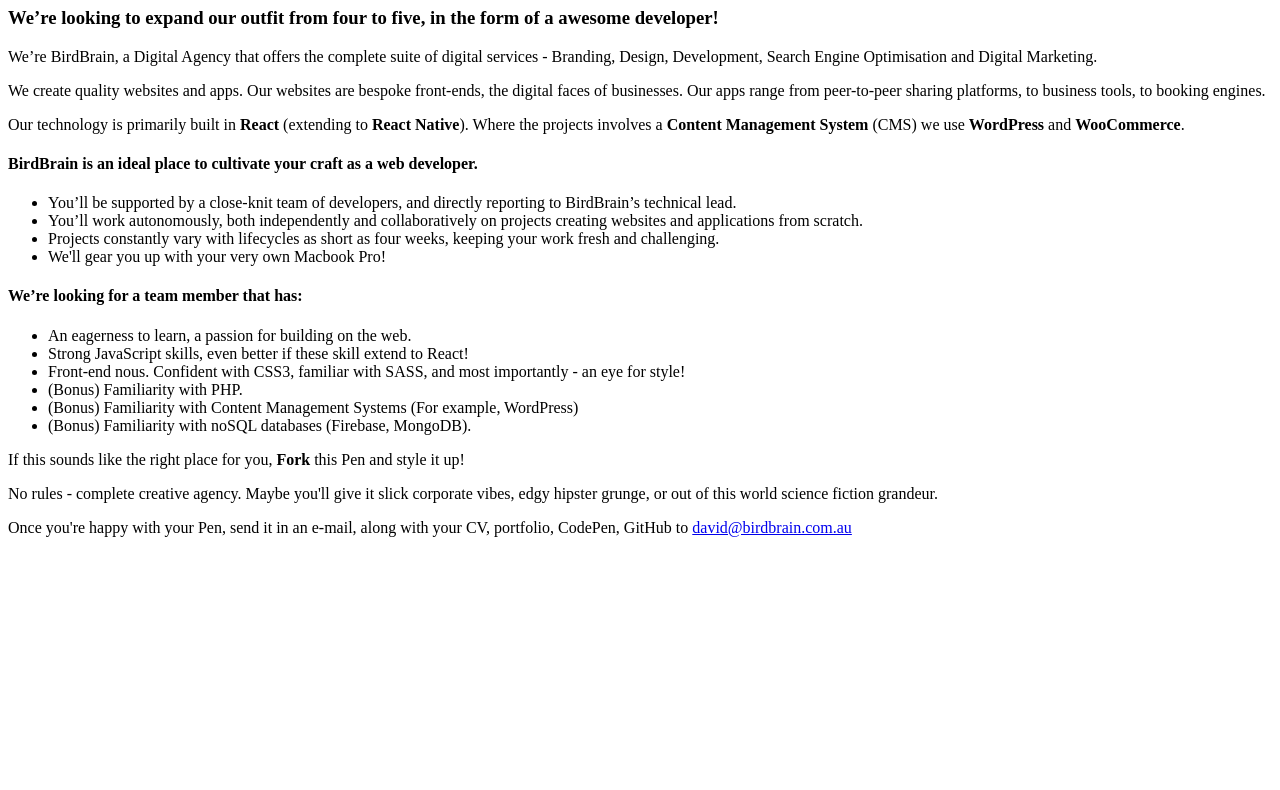
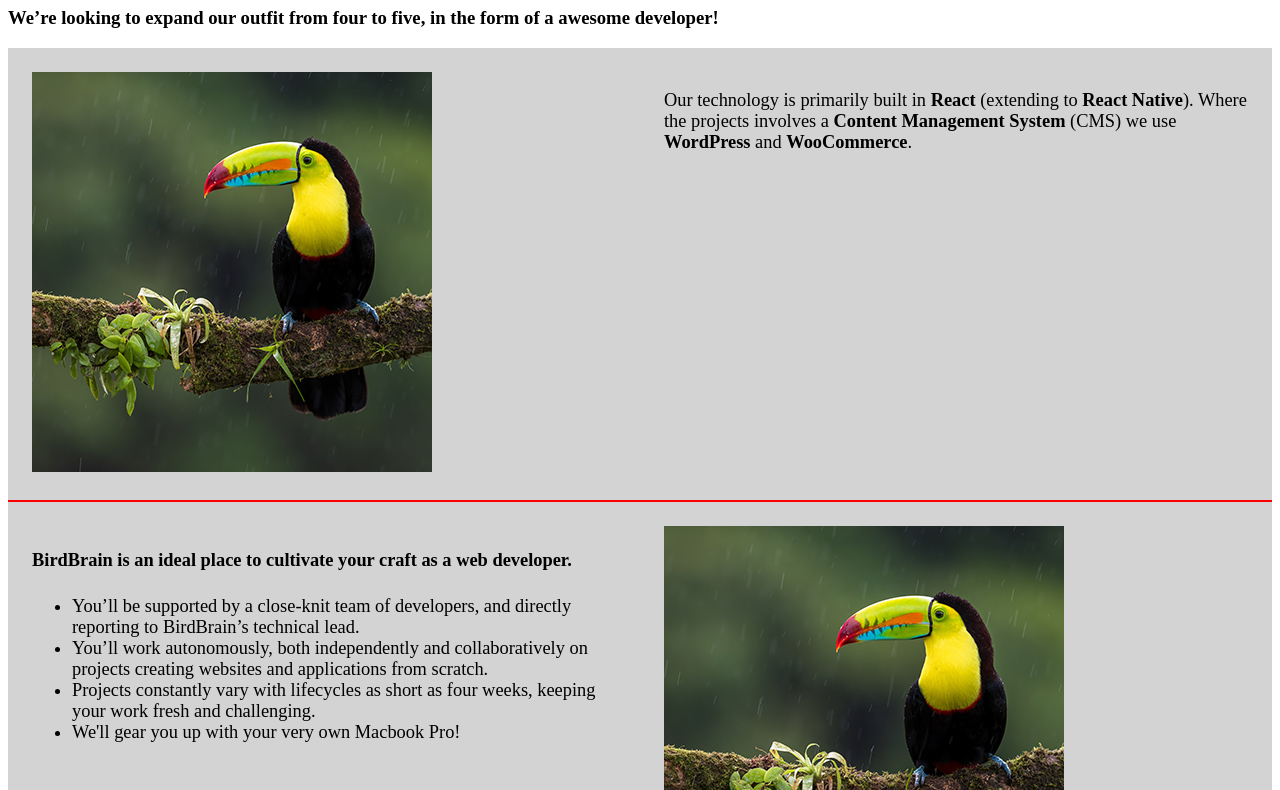
Before and after one commit to Robbozinoz/birdbrain, a website: page index.html in a window 1280 px wide. Shown: the part 73-863 px from the top of the page. Before the commit the page ends 800 px from the top, so only its background shows below. Drawn offline with nearby package versions, Linux system fonts and the light colour scheme; files that its build step writes are made by us from their sources.

Commit message:
Initial workflow setup for sass partials, media mixins created, css grid install with basid initial styling, folder creation for ease of use

```diff
--- /dev/null
+++ b/assets/scss/_config.scss
@@ -0,0 +1,11 @@
+@mixin mediaLg {
+    @media screen and (min-width: 769px) and (max-width: 1170px) {
+        @content;
+    }
+}
+
+@mixin mediaMd {
+    @media screen and (max-width: 768px) {
+        @content;
+    }
+}
--- /dev/null
+++ b/assets/scss/_mobile.scss
@@ -0,0 +1,45 @@
+//Horizontal layout on mobile phones and smaller
+@include mediaMd {
+    main {
+        align-items: center;
+        text-align: center;
+    }
+
+    .about {
+        grid-template-areas:
+            "birdbrain-1"
+            "the-technology"
+            "why-birdbrain"
+            "birdbrain-2"
+            "birdbrain-3"
+            "our-dream-team-member"
+            "contact-us"
+            "birdbrain-4";
+        grid-template-columns: 1fr;
+    }
+
+    img {
+        width: 80%;
+    }
+}
+
+//Tablets medium o large size
+@include mediaLg {
+    main {
+        align-items: center;
+        text-align: center;
+    }
+
+    .about {
+        grid-template-areas:
+            "birdbrain-1"
+            "the-technology"
+            "why-birdbrain"
+            "birdbrain-2"
+            "birdbrain-3"
+            "our-dream-team-member"
+            "contact-us"
+            "birdbrain-4";
+        grid-template-columns: 1fr;
+    }
+}
--- /dev/null
+++ b/assets/scss/main.scss
@@ -0,0 +1,57 @@
+@import "config";
+
+.about {
+    display: grid;
+    background: lightskyblue;
+    /*Keep for final responsive styling
+    padding: 1.5rem;*/
+    grid-template-areas: "birdbrain-1 the-technology""why-birdbrain birdbrain-2""birdbrain-3 our-dream-team-member""contact-us birdbrain-4";
+    grid-template-columns: repeat(2, 1fr);
+
+    .the-technology {
+        grid-area: the-technology;
+        font-size: 1.15rem;
+    }
+
+    .birdbrain-1 {
+        grid-area: birdbrain-1;
+    }
+
+    .why-birdbrain {
+        grid-area: why-birdbrain;
+        font-size: 1.15rem;
+    }
+
+    .birdbrain-2 {
+        grid-area: birdbrain-2;
+    }
+
+    .our-dream-team-member {
+        grid-area: our-dream-team-member;
+        font-size: 1.15rem;
+    }
+
+    .birdbrain-3 {
+        grid-area: birdbrain-3;
+    }
+
+    .contact-us {
+        grid-area: contact-us;
+        font-size: 1.15rem;
+    }
+
+    .birdbrain-4 {
+        grid-area: birdbrain-4;
+    }
+
+    /*Styleing for grid template areas*/
+    .about-bird {
+        background: lightgray;
+        padding: 1.5rem;
+        border-bottom: red solid 2px;
+        ;
+    }
+}
+
+/*Settings for mobile and tablet*/
+@import "mobile";
--- a/index.html
+++ b/index.html
@@ -1,71 +1,130 @@
 <!DOCTYPE html>
 <html lang="en">
-
   <head>
-    <meta charset="UTF-8">
-    <meta name="viewport" content="width=device-width, initial-scale=1.0">
-    <meta http-equiv="X-UA-Compatible" content="ie=edge">
-    <link rel="stylesheet" href="style.css">
+    <meta charset="UTF-8" />
+    <meta name="viewport" content="width=device-width, initial-scale=1.0" />
+    <meta http-equiv="X-UA-Compatible" content="ie=edge" />
+    <link rel="stylesheet" href="main.css" />
     <script src="main.js"></script>
     <title>Document</title>
   </head>
 
   <body>
-
-    <div class="headline">
+    <!--Main container for the content-->
+    <main>
+      <div>
         <h1>Are You The Next Member of BirdBrain?</h1>
       </div>
-
       <div class="powerful-intro">
-        <h3>We’re looking to expand our outfit from four to five, in the form of a <span>awesome</span> developer!</h3>
-    </div>
+        <h3>
+          We’re looking to expand our outfit from four to five, in the form of a
+          <span>awesome</span> developer!
+        </h3>
       </div>
       <div class="about">
-        <p>We’re BirdBrain, a Digital Agency that offers the complete suite of digital services - Branding, Design,
-            Development, Search Engine Optimisation and Digital Marketing.</p>
-        <p>We create quality websites and apps. Our websites are bespoke front-ends, the digital faces of businesses.
-            Our
-            apps range from peer-to-peer sharing platforms, to business tools, to booking engines.</p>
-        <div class="the-technology">
-            <p>Our technology is primarily built in <strong>React</strong> (extending to <strong>React Native</strong>).
-                Where the projects involves a <strong>Content Management System</strong> (CMS) we use
-                <strong>WordPress</strong> and <strong>WooCommerce</strong>.</p>
+        <p>
+          We’re BirdBrain, a Digital Agency that offers the complete suite of
+          digital services - Branding, Design, Development, Search Engine
+          Optimisation and Digital Marketing.
+        </p>
+        <p>
+          We create quality websites and apps. Our websites are bespoke
+          front-ends, the digital faces of businesses. Our apps range from
+          peer-to-peer sharing platforms, to business tools, to booking engines.
+        </p>
+        <div class="about-bird birdbrain-1">
+          <img
+            src="assets/img/zdenek-machacek-eqXiLNfZDc0-unsplash.jpg"
+            alt=""
+          />
         </div>
-        <div class="why-birdbrain">
-            <h4>BirdBrain is an ideal place to cultivate your craft as a web developer.</h4>
+        <div class="about-bird the-technology">
+          <p>
+            Our technology is primarily built in
+            <strong>React</strong> (extending to <strong>React Native</strong>).
+            Where the projects involves a
+            <strong>Content Management System</strong> (CMS) we use
+            <strong>WordPress</strong> and <strong>WooCommerce</strong>.
+          </p>
+        </div>
+        <div class="about-bird birdbrain-2">
+          <img
+            src="assets/img/zdenek-machacek-eqXiLNfZDc0-unsplash.jpg"
+            alt=""
+          />
+        </div>
+        <div class="about-bird why-birdbrain">
+          <h4>
+            BirdBrain is an ideal place to cultivate your craft as a web
+            developer.
+          </h4>
           <ul>
-                <li>You’ll be supported by a close-knit team of developers, and directly reporting to BirdBrain’s
-                    technical
-                    lead.</li>
-                <li>You’ll work autonomously, both independently and collaboratively on projects creating websites and
-                    applications from scratch.</li>
-                <li>Projects constantly vary with lifecycles as short as four weeks, keeping your work fresh and
-                    challenging.</li>
+            <li>
+              You’ll be supported by a close-knit team of developers, and
+              directly reporting to BirdBrain’s technical lead.
+            </li>
+            <li>
+              You’ll work autonomously, both independently and collaboratively
+              on projects creating websites and applications from scratch.
+            </li>
+            <li>
+              Projects constantly vary with lifecycles as short as four weeks,
+              keeping your work fresh and challenging.
+            </li>
             <li>We'll gear you up with your very own Macbook Pro!</li>
           </ul>
         </div>
-        <div class="our-dream-team-member">
+        <div class="about-bird birdbrain-3">
+          <img
+            src="assets/img/zdenek-machacek-eqXiLNfZDc0-unsplash.jpg"
+            alt=""
+          />
+        </div>
+        <div class="about-bird our-dream-team-member">
           <h4>We’re looking for a team member that has:</h4>
           <ul>
             <li>An eagerness to learn, a passion for building on the web.</li>
-                <li>Strong JavaScript skills, even better if these skill extend to React!</li>
-                <li>Front-end nous. Confident with CSS3, familiar with SASS, and most importantly - an eye for style!
+            <li>
+              Strong JavaScript skills, even better if these skill extend to
+              React!
+            </li>
+            <li>
+              Front-end nous. Confident with CSS3, familiar with SASS, and most
+              importantly - an eye for style!
             </li>
             <li>(Bonus) Familiarity with PHP.</li>
-                <li>(Bonus) Familiarity with Content Management Systems (For example, WordPress)</li>
-                <li>(Bonus) Familiarity with noSQL databases (Firebase, MongoDB).</li>
+            <li>
+              (Bonus) Familiarity with Content Management Systems (For example,
+              WordPress)
+            </li>
+            <li>
+              (Bonus) Familiarity with noSQL databases (Firebase, MongoDB).
+            </li>
           </ul>
         </div>
-        <div class="contact-us">
-            <p class="the-challenge">If this sounds like the right place for you, <strong>Fork</strong> this Pen and
-                style
-                it up!</p>
-            <p class="the-challenge-more">No rules - complete creative agency. Maybe you'll give it slick corporate
-                vibes,
-                edgy hipster grunge, or out of this world science fiction grandeur.</p>
-            <p>Once you're happy with your Pen, send it in an e-mail, along with your CV, portfolio, CodePen, GitHub to
-                <a href="mailto:david@birdbrain.com.au">david@birdbrain.com.au</a></p>
+        <div class="about-bird birdbrain-4">
+          <img
+            src="assets/img/zdenek-machacek-eqXiLNfZDc0-unsplash.jpg"
+            alt=""
+          />
         </div>
+        <div class="about-bird contact-us">
+          <p class="the-challenge">
+            If this sounds like the right place for you,
+            <strong>Fork</strong> this Pen and style it up!
+          </p>
+          <p class="the-challenge-more">
+            No rules - complete creative agency. Maybe you'll give it slick
+            corporate vibes, edgy hipster grunge, or out of this world science
+            fiction grandeur.
+          </p>
+          <p>
+            Once you're happy with your Pen, send it in an e-mail, along with
+            your CV, portfolio, CodePen, GitHub to
+            <a href="mailto:david@birdbrain.com.au">david@birdbrain.com.au</a>
+          </p>
+        </div>
+      </div>
+    </main>
   </body>
-
 </html>
```
Also changed, not shown: package.json (+9 -1 lines), assets/css/main.css (added), assets/img/zdenek-machacek-eqXiLNfZDc0-unsplash.jpg (added), assets/js/main.js (added), style.css (deleted), 1 other file. Lines whose indentation alone changed are shown as unchanged.
